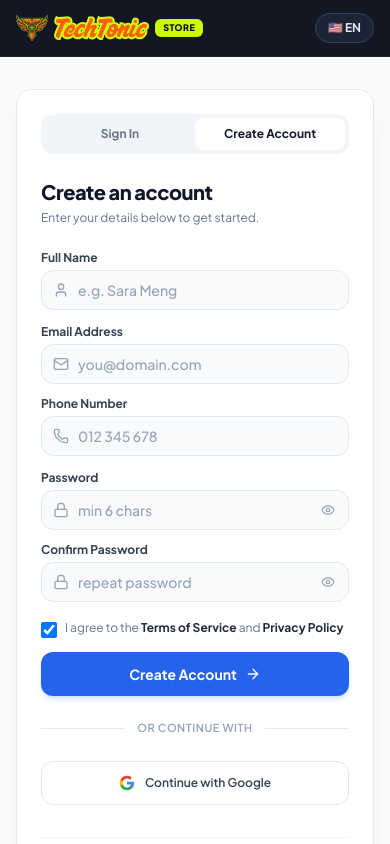
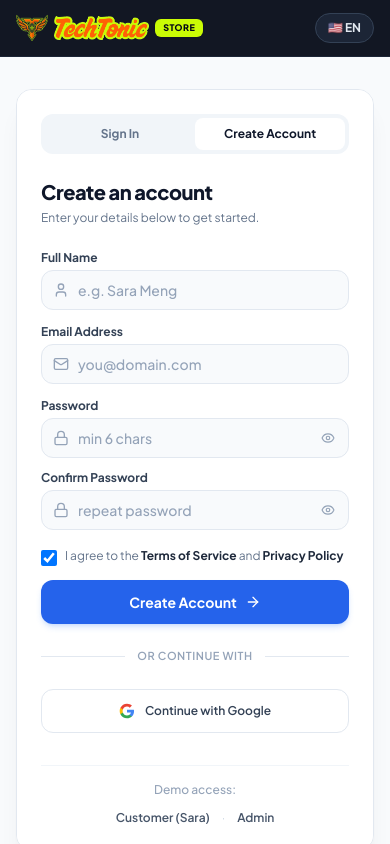
Before and after one commit to sengkoemnan6749-source/E-commerce, a React (Vite) app in the folder frontend/: page /register in a window 390 px wide. Shown: the top 844 px of the page. Built offline with nearby package versions, Linux system fonts and the light colour scheme; the HTML template or start-up script is replaced by a standard one; a web font is replaced by a local one.

Commit message:
refactor(auth): remove phone number field and use email-only authentication

```diff
--- a/frontend/src/pages/Auth/AuthPortal.jsx
+++ b/frontend/src/pages/Auth/AuthPortal.jsx
@@ -6,14 +6,13 @@ import {
   Lock,
   Mail,
   User,
-  Phone,
   ArrowRight,
   CheckCircle2,
   AlertCircle
 } from 'lucide-react';
 import { useAuth, useToast, useLanguage } from '../../store/StoreContext';
 import { ToastContainer } from '../../components/common/Toast';
-import { validateEmail, validatePhone } from '../../utils/validation';
+import { validateEmail } from '../../utils/validation';
 
 export default function AuthPortal({ defaultMode = 'signin' }) {
   const navigate = useNavigate();
@@ -48,7 +47,6 @@ export default function AuthPortal({ defaultMode = 'signin' }) {
   const [signUpData, setSignUpData] = useState({
     name: '',
     email: '',
-    phone: '',
     password: '',
     confirmPassword: ''
   });
@@ -80,7 +78,7 @@ export default function AuthPortal({ defaultMode = 'signin' }) {
     setGeneralError('');
 
     if (!signInEmail.trim()) {
-      setGeneralError(language === 'kh' ? 'សូមបញ្ចូលអ៊ីមែល ឬលេខទូរស័ព្ទ' : 'Please enter your email or phone number');
+      setGeneralError(language === 'kh' ? 'សូមបញ្ចូលអាសយដ្ឋានអ៊ីមែល' : 'Please enter your email address');
       return;
     }
     if (!signInPassword.trim()) {
@@ -124,11 +122,6 @@ export default function AuthPortal({ defaultMode = 'signin' }) {
       errs.email = language === 'kh' ? 'សូមបញ្ចូលអាសយដ្ឋានអ៊ីមែល' : 'Email address is required';
     } else if (!validateEmail(signUpData.email)) {
       errs.email = language === 'kh' ? 'ទម្រង់អ៊ីមែលមិនត្រឹមត្រូវ' : 'Please enter a valid email address';
-    }
-    if (!signUpData.phone.trim()) {
-      errs.phone = language === 'kh' ? 'សូមបញ្ចូលលេខទូរស័ព្ទ' : 'Phone number is required';
-    } else if (!validatePhone(signUpData.phone)) {
-      errs.phone = language === 'kh' ? 'លេខទូរស័ព្ទមិនត្រឹមត្រូវ (ឧ. 012 345 678)' : 'Enter valid phone number (e.g. 012 345 678)';
     }
     if (!signUpData.password || signUpData.password.length < 6) {
       errs.password = language === 'kh' ? 'ពាក្យសម្ងាត់ត្រូវមានយ៉ាងតិច ៦ ខ្ទង់' : 'Password must be at least 6 characters';
@@ -330,8 +323,8 @@ export default function AuthPortal({ defaultMode = 'signin' }) {
                 </h1>
                 <p className="text-xs text-slate-500 mt-1">
                   {activeTab === 'signin'
-                    ? (language === 'kh' ? 'សូមបញ្ចូលអ៊ីមែល ឬលេខទូរស័ព្ទរបស់អ្នកដើម្បីបន្ត។' : 'Enter your credentials to access your orders and account.')
-                    : (language === 'kh' ? 'ចំណាយពេលត្រឹម ១ នាទីដើម្បីទទួលបានអត្ថប្រយោជន៍ពេញលេញ។' : 'Enter your details below to get started.')}
+                    ? (language === 'kh' ? 'សូមបញ្ចូលអ៊ីមែល និងពាក្យសម្ងាត់របស់អ្នកដើម្បីបន្ត។' : 'Enter your email and password to access your account.')
+                    : (language === 'kh' ? 'បញ្ចូលព័ត៌មានខាងក្រោមដើម្បីបង្កើតគណនី។' : 'Enter your details below to get started.')}
                 </p>
               </div>
 
@@ -360,17 +353,18 @@ export default function AuthPortal({ defaultMode = 'signin' }) {
               {/* ================================================= */}
               {activeTab === 'signin' ? (
                 <form onSubmit={handleSignInSubmit} className="space-y-4">
-                  {/* Email / Identifier */}
+                  {/* Email Address */}
                   <div>
                     <label className="block text-xs font-bold text-slate-700 mb-1.5">
-                      {language === 'kh' ? 'អ៊ីមែល ឬលេខទូរស័ព្ទ' : 'Email or Phone Number'}
+                      {language === 'kh' ? 'អាសយដ្ឋានអ៊ីមែល' : 'Email Address'}
                     </label>
                     <div className="relative">
                       <input
-                        type="text"
+                        type="email"
+                        autoComplete="email"
                         value={signInEmail}
                         onChange={(e) => setSignInEmail(e.target.value)}
-                        placeholder={language === 'kh' ? 'sara.meng@techtonic.dev ឬ 012 345 678' : 'you@example.com or phone'}
+                        placeholder={language === 'kh' ? 'you@domain.com' : 'you@example.com'}
                         className="w-full h-11 pl-10 pr-4 rounded-xl bg-slate-50 hover:bg-slate-100/70 focus:bg-white border border-slate-200 focus:border-blue-600 focus:ring-4 focus:ring-blue-500/10 text-sm text-slate-900 placeholder:text-slate-400 transition-all outline-hidden font-medium"
                       />
                       <Mail className="w-4 h-4 text-slate-400 absolute left-3.5 top-1/2 -translate-y-1/2 pointer-events-none" />
@@ -454,6 +448,8 @@ export default function AuthPortal({ defaultMode = 'signin' }) {
                     <div className="relative">
                       <input
                         type="text"
+                        name="name"
+                        autoComplete="name"
                         value={signUpData.name}
                         onChange={(e) => setSignUpData({ ...signUpData, name: e.target.value })}
                         placeholder={language === 'kh' ? 'ឧ. សារ៉ា ម៉េង' : 'e.g. Sara Meng'}
@@ -466,15 +462,16 @@ export default function AuthPortal({ defaultMode = 'signin' }) {
                     {signUpErrors.name && <span className="text-[11px] text-rose-600 font-medium pl-1 mt-0.5 block">{signUpErrors.name}</span>}
                   </div>
 
-                  {/* Email & Phone side by side */}
-                  <div className="grid grid-cols-1 sm:grid-cols-2 gap-3">
+                  {/* Email Address */}
                   <div>
                     <label className="block text-xs font-bold text-slate-700 mb-1">
-                        {language === 'kh' ? 'អ៊ីមែល' : 'Email Address'}
+                      {language === 'kh' ? 'អាសយដ្ឋានអ៊ីមែល' : 'Email Address'}
                     </label>
                     <div className="relative">
                       <input
                         type="email"
+                        name="email"
+                        autoComplete="email"
                         value={signUpData.email}
                         onChange={(e) => setSignUpData({ ...signUpData, email: e.target.value })}
                         placeholder="you@domain.com"
@@ -485,26 +482,6 @@ export default function AuthPortal({ defaultMode = 'signin' }) {
                       <Mail className="w-4 h-4 text-slate-400 absolute left-3 top-1/2 -translate-y-1/2 pointer-events-none" />
                     </div>
                     {signUpErrors.email && <span className="text-[11px] text-rose-600 font-medium pl-1 mt-0.5 block">{signUpErrors.email}</span>}
-                    </div>
-
-                    <div>
-                      <label className="block text-xs font-bold text-slate-700 mb-1">
-                        {language === 'kh' ? 'លេខទូរស័ព្ទ' : 'Phone Number'}
-                      </label>
-                      <div className="relative">
-                        <input
-                          type="text"
-                          value={signUpData.phone}
-                          onChange={(e) => setSignUpData({ ...signUpData, phone: e.target.value })}
-                          placeholder="012 345 678"
-                          className={`w-full h-10 pl-9 pr-3 rounded-xl bg-slate-50 hover:bg-slate-100/70 focus:bg-white border text-sm text-slate-900 placeholder:text-slate-400 transition-all outline-hidden font-medium ${
-                            signUpErrors.phone ? 'border-rose-400 focus:border-rose-500' : 'border-slate-200 focus:border-blue-600 focus:ring-4 focus:ring-blue-500/10'
-                          }`}
-                        />
-                        <Phone className="w-4 h-4 text-slate-400 absolute left-3 top-1/2 -translate-y-1/2 pointer-events-none" />
-                      </div>
-                      {signUpErrors.phone && <span className="text-[11px] text-rose-600 font-medium pl-1 mt-0.5 block">{signUpErrors.phone}</span>}
-                    </div>
                   </div>
 
                   {/* Password & Confirm Password side by side */}
```
Lines whose indentation alone changed are shown as unchanged.
